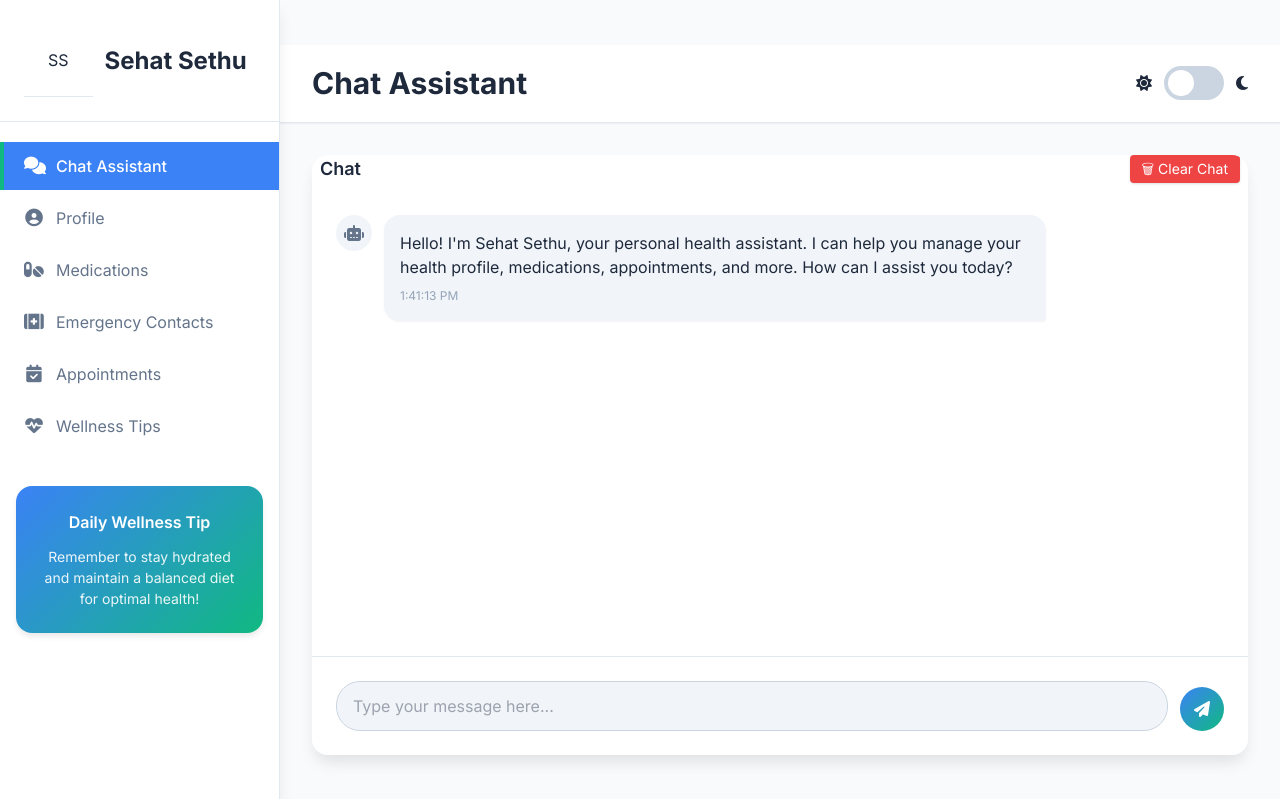
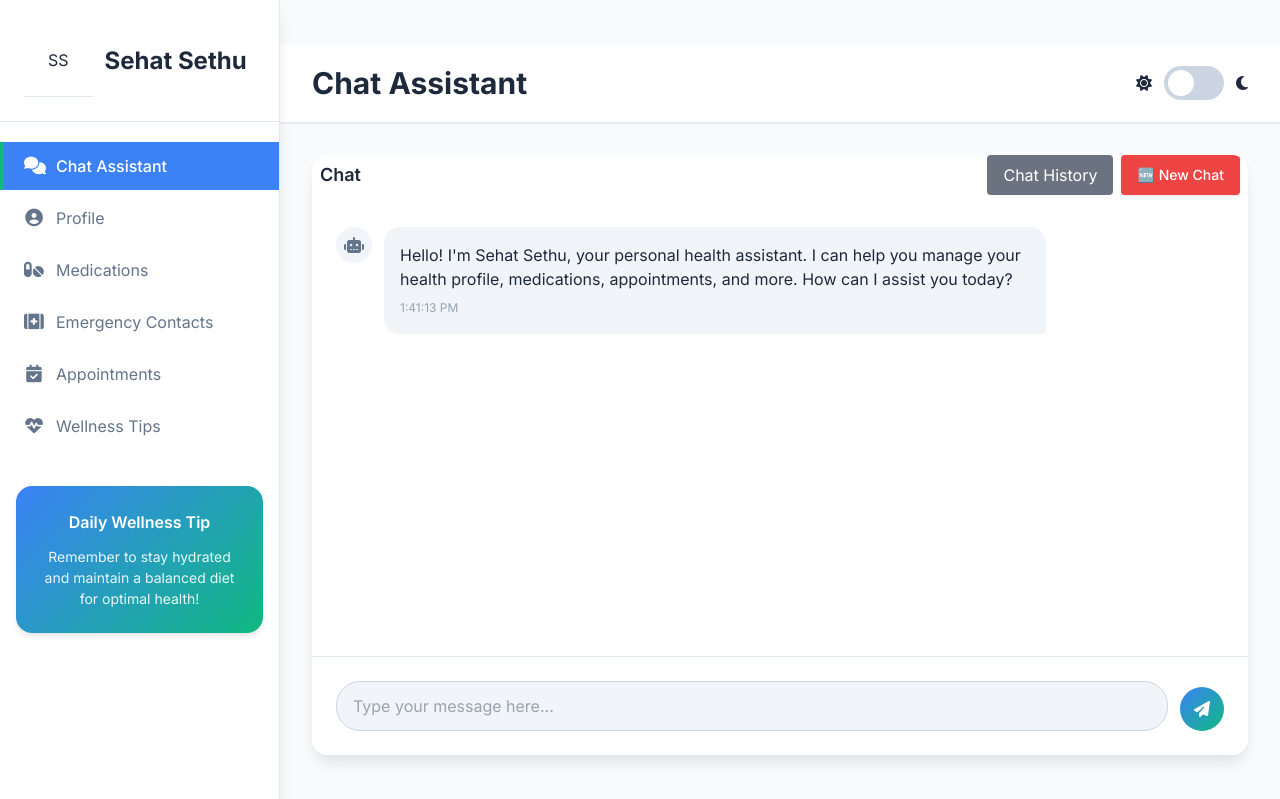
Before and after one commit to sandeepsatyavarapu2805/Sehat_Sethu, a Flask app: page / in a window 1280 px wide. Shown: the top 799 px of the page. Run offline with Flask 3, Linux system fonts and the light colour scheme; some libraries are stand-ins or nearby versions.

Commit message:
updated code

```diff
--- a/app.py
+++ b/app.py
@@ -25,10 +25,9 @@ WEATHER_API_KEY = "your_weather_api_key"
 genai.configure(api_key=API_KEY)
 model = genai.GenerativeModel("gemini-1.5-flash")
 
-# File storage
 LOG_FILE = os.path.join(os.path.dirname(__file__), "chat_log.json")
 
-# Auto-create file if missing
+# Auto-create chat_log.json if missing
 if not os.path.exists(LOG_FILE):
     with open(LOG_FILE, "w", encoding="utf-8") as f:
         json.dump([], f)
@@ -450,21 +449,36 @@ def set_language():
 
 @app.route("/get_chat_history", methods=["GET"])
 def get_chat_history():
-    """Return full chat history from log file safely."""
+    """Return full chat history, add initial greeting if empty."""
     try:
         with open(LOG_FILE, "r", encoding="utf-8") as f:
             history = json.load(f)
+
+        # Add initial greeting if history is empty
+        if len(history) == 0:
+            greeting = "Hello! I'm Sehat Sethu, your personal health assistant. I can help you manage your health profile, medications, appointments, and more. How can I assist you today?"
+            history.append({"user": "", "bot": greeting})
+            with open(LOG_FILE, "w", encoding="utf-8") as f:
+                json.dump(history, f)
+
+        # Optional: Keep only last 50 messages
+        history = history[-50:]
+
         return jsonify({"status": "success", "history": history})
+
     except Exception as e:
-        print("Error in get_chat_history:", e)  # logs the error on server
+        print("Error in get_chat_history:", e)
         return jsonify({"status": "error", "message": str(e)}), 500
 
 @app.route("/clear_chat", methods=["POST"])
 def clear_chat():
-    """Clear chat history (both backend log and frontend)."""
+    """Clear chat history and start new chat."""
     try:
+        # Reset chat log to contain only initial greeting
+        greeting = "Hello! I'm Sehat Sethu, your personal health assistant. I can help you manage your health profile, medications, appointments, and more. How can I assist you today?"
         with open(LOG_FILE, "w", encoding="utf-8") as f:
-            json.dump([], f)  # reset to empty list
+            json.dump([{"user": "", "bot": greeting}], f)
+
         return jsonify({"status": "success", "message": "Chat cleared"})
     except Exception as e:
         return jsonify({"status": "error", "message": str(e)}), 500
--- a/templates/index.html
+++ b/templates/index.html
@@ -1427,12 +1427,43 @@ const BASE_URL = "https://sehat-sethu-2.onrender.com"; // replace with your real
                 return `
                     <div class="chat-container">
 
-                        <div class="flex justify-between items-center mb-2 px-2">
+<!-- Chat History Page (hidden by default) -->
+<div id="chatHistoryPage" class="hidden">
+    <div class="history-container p-4 max-w-3xl mx-auto">
+        <!-- Header with title and Clear History button -->
+        <div class="flex justify-between items-center mb-4">
+            <h2 class="text-xl font-semibold">Chat History</h2>
+            <button id="clearHistoryBtn"
+                    class="px-4 py-2 bg-red-500 hover:bg-red-600 dark:bg-red-600 dark:hover:bg-red-700 text-white text-sm rounded shadow transition duration-200">
+                🗑 Clear History
+            </button>
+        </div>
+
+        <!-- Chat messages container -->
+        <div id="chatHistory" class="space-y-2 overflow-y-auto max-h-[70vh] border p-2 rounded bg-gray-50 dark:bg-gray-800">
+            <!-- Messages will be inserted here dynamically -->
+        </div>
+
+        <button id="backToChatBtn"
+                class="mt-4 px-4 py-2 bg-blue-500 hover:bg-blue-600 text-white rounded shadow">
+            ← Back to Chat
+        </button>
+    </div>
+</div>
+
+<!-- Main Chat Header -->
+<div class="flex justify-between items-center mb-2 px-2 gap-2">
     <h2 class="text-lg font-semibold">Chat</h2>
+    <div class="flex gap-2">
+        <button id="historyBtn" class="px-4 py-2 bg-gray-500 hover:bg-gray-600 text-white rounded">
+            Chat History
+        </button>
         <button id="clearChatBtn"
-          class="px-3 py-1 bg-red-500 hover:bg-red-600 text-white text-sm rounded shadow">
-    🗑 Clear Chat
+                class="flex items-center gap-2 px-4 py-2 bg-red-500 hover:bg-red-600 dark:bg-red-600 dark:hover:bg-red-700 text-white text-sm font-medium rounded shadow transition duration-200"
+                title="Start a new chat">
+            🆕 New Chat
         </button>
+    </div>
 </div>
 
                         <div class="chat-messages" id="chatMessages">
@@ -1488,57 +1519,47 @@ async init() {
     const chatInput = document.getElementById('chatInput');
     const chatMessages = document.getElementById('chatMessages');
 
-    // Load chat history from backend on page load
-    app.apiCall("/get_chat_history", "GET")
-        .then(data => {
+    // --- Load chat history on page load ---
+    try {
+        const data = await app.apiCall("/get_chat_history", "GET");
         if (data.status === "success") {
             data.history.forEach(item => {
                 if(item.user) this.addMessage(item.user, "user");
                 if(item.bot) this.addMessage(item.bot, "bot");
             });
         }
-        })
-        .catch(() => {
+    } catch {
         app.showNotification("Failed to load history", "error");
-        });
-
-    // Auto-resize textarea
+    }
+
+    // --- Auto-resize textarea ---
     chatInput.addEventListener('input', function() {
         this.style.height = 'auto';
         this.style.height = Math.min(this.scrollHeight, 120) + 'px';
     });
 
-    // Send message
+    // --- Send message ---
     chatForm.addEventListener('submit', async (e) => {
         e.preventDefault();
         const message = chatInput.value.trim();
         if (!message) return;
 
-        // Add user message
         this.addMessage(message, 'user');
         chatInput.value = '';
         chatInput.style.height = 'auto';
 
-        // Show thinking indicator
         const thinkingDiv = this.addThinkingIndicator();
-
         try {
-            // Send message to backend
             const response = await app.apiCall(`/ask`, 'POST', { message });
-            const botResponse = response.reply;
-
-            // Remove thinking indicator
             thinkingDiv.remove();
-
-            // ✅ Add bot response with Markdown rendering
-            this.addMessage(botResponse, 'bot');
-        } catch (error) {
+            this.addMessage(response.reply, 'bot');
+        } catch {
             thinkingDiv.remove();
-            this.addMessage('Sorry, I encountered an error. Please try again.', 'bot');
-        }
-    });
-
-    // Edit listener for user messages
+            this.addMessage('Sorry, an error occurred. Please try again.', 'bot');
+        }
+    });
+
+    // --- Edit user messages ---
     chatMessages.addEventListener('click', (e) => {
         if (e.target.classList.contains('edit-btn')) {
             const messageDiv = e.target.closest('.message');
@@ -1549,22 +1570,19 @@ async init() {
             const newText = prompt('Edit your message:', oldText);
             if (!newText) return;
 
-            // Update UI immediately
             messageText.innerText = newText;
 
-            // Send edited message to backend
             app.apiCall(`/ask`, "POST", { message: newText, edit_id: editId })
                 .then(data => {
-                // Remove everything after the edited user message
+                    // Remove all messages after this one
                     let next = messageDiv.nextElementSibling;
                     while (next) {
                         const toRemove = next;
                         next = next.nextElementSibling;
                         toRemove.remove();
                     }
-                    // Add the fresh bot reply as new continuation
+                    // Add fresh bot reply
                     this.addMessage(data.reply, 'bot');
-
                 })
                 .catch(() => {
                     app.showNotification("Edit failed. Please try again.", "error");
@@ -1572,22 +1590,102 @@ async init() {
         }
     });
 
-    // Clear chat button listener
-    document.getElementById("clearChatBtn").addEventListener("click", () => {
-        if (!confirm("Are you sure you want to clear the chat?")) return;
-
-        app.apiCall("/clear_chat", "POST", {})
-            .then(data => {
+    // --- Clear / New Chat button ---
+    document.getElementById("clearChatBtn").addEventListener("click", async () => {
+        if (!confirm("Start a new chat? All previous messages will be cleared.")) return;
+
+        try {
+            // Clear backend chat log (resets with greeting)
+            const data = await app.apiCall("/clear_chat", "POST");
             if (data.status === "success") {
-                    document.getElementById("chatMessages").innerHTML = "";
-                    app.showNotification("Chat history cleared!", "success");
+                chatMessages.innerHTML = ""; // clear frontend
+                app.showNotification("New chat started!", "success");
+
+                // Reload initial greeting from backend
+                const history = await app.apiCall("/get_chat_history", "GET");
+                if (history.status === "success") {
+                    history.history.forEach(item => {
+                        if(item.bot) this.addMessage(item.bot, "bot");
+                    });
+                }
             } else {
-                    app.showNotification("Failed to clear history", "error");
-                }
-            })
-            .catch(() => {
-                app.showNotification("Clear chat failed!", "error");
-            });
+                app.showNotification("Failed to start new chat.", "error");
+            }
+        } catch {
+            app.showNotification("Failed to start new chat.", "error");
+        }
+    });
+    // --- Toggle to Chat History page ---
+document.getElementById("historyBtn").addEventListener("click", () => {
+    document.getElementById("chatContainer").classList.add("hidden"); // hide main chat
+    document.getElementById("chatHistoryPage").classList.remove("hidden"); // show history
+    loadChatHistory(); // load messages dynamically
+});
+
+    // --- Back to Chat page ---
+    document.getElementById("backToChatBtn").addEventListener("click", () => {
+        document.getElementById("chatHistoryPage").classList.add("hidden"); // hide history
+        document.getElementById("chatContainer").classList.remove("hidden"); // show main chat
+    });
+    // --- Load chat history dynamically ---
+async function loadChatHistory() {
+    const chatHistoryDiv = document.getElementById("chatHistory");
+    chatHistoryDiv.innerHTML = ""; // clear old messages
+
+    try {
+        const response = await app.apiCall("/get_chat_history", "GET");
+        if (response.status === "success") {
+            response.history.forEach(item => {
+                if (item.user) {
+                    chatHistoryDiv.innerHTML += `
+                        <div class="p-2 rounded border bg-blue-100 dark:bg-blue-900 mb-2">
+                            <div class="font-semibold text-blue-800 dark:text-blue-200">User:</div>
+                            <div>${item.user}</div>
+                            <div class="text-xs text-gray-500 dark:text-gray-400">${item.time || ''}</div>
+                        </div>
+                    `;
+                }
+                if (item.bot) {
+                    chatHistoryDiv.innerHTML += `
+                        <div class="p-2 rounded border bg-gray-100 dark:bg-gray-700 mb-2">
+                            <div class="font-semibold text-gray-800 dark:text-gray-200">Bot:</div>
+                            <div>${item.bot}</div>
+                            <div class="text-xs text-gray-500 dark:text-gray-400">${item.time || ''}</div>
+                        </div>
+                    `;
+                }
+            });
+        }
+    } catch {
+        chatHistoryDiv.innerHTML = `<p class="text-red-500">Failed to load chat history.</p>`;
+    }
+}
+
+// --- Event listeners for History page buttons ---
+document.getElementById("historyBtn").addEventListener("click", () => {
+    document.getElementById("chatContainer").classList.add("hidden");
+    document.getElementById("chatHistoryPage").classList.remove("hidden");
+    loadChatHistory();
+});
+
+document.getElementById("backToChatBtn").addEventListener("click", () => {
+    document.getElementById("chatHistoryPage").classList.add("hidden");
+    document.getElementById("chatContainer").classList.remove("hidden");
+});
+
+document.getElementById("clearHistoryBtn").addEventListener("click", async () => {
+    if (!confirm("Are you sure you want to clear all chat history?")) return;
+
+    try {
+        const response = await app.apiCall("/clear_chat_history", "POST");
+        if (response.status === "success") {
+            document.getElementById("chatHistory").innerHTML = `<p class="text-gray-500 dark:text-gray-400">No chat history.</p>`;
+        } else {
+            app.showNotification("Failed to clear chat history.", "error");
+        }
+    } catch {
+        app.showNotification("Failed to clear chat history.", "error");
+    }
 });
 
 }
```
Lines whose indentation alone changed are shown as unchanged.
